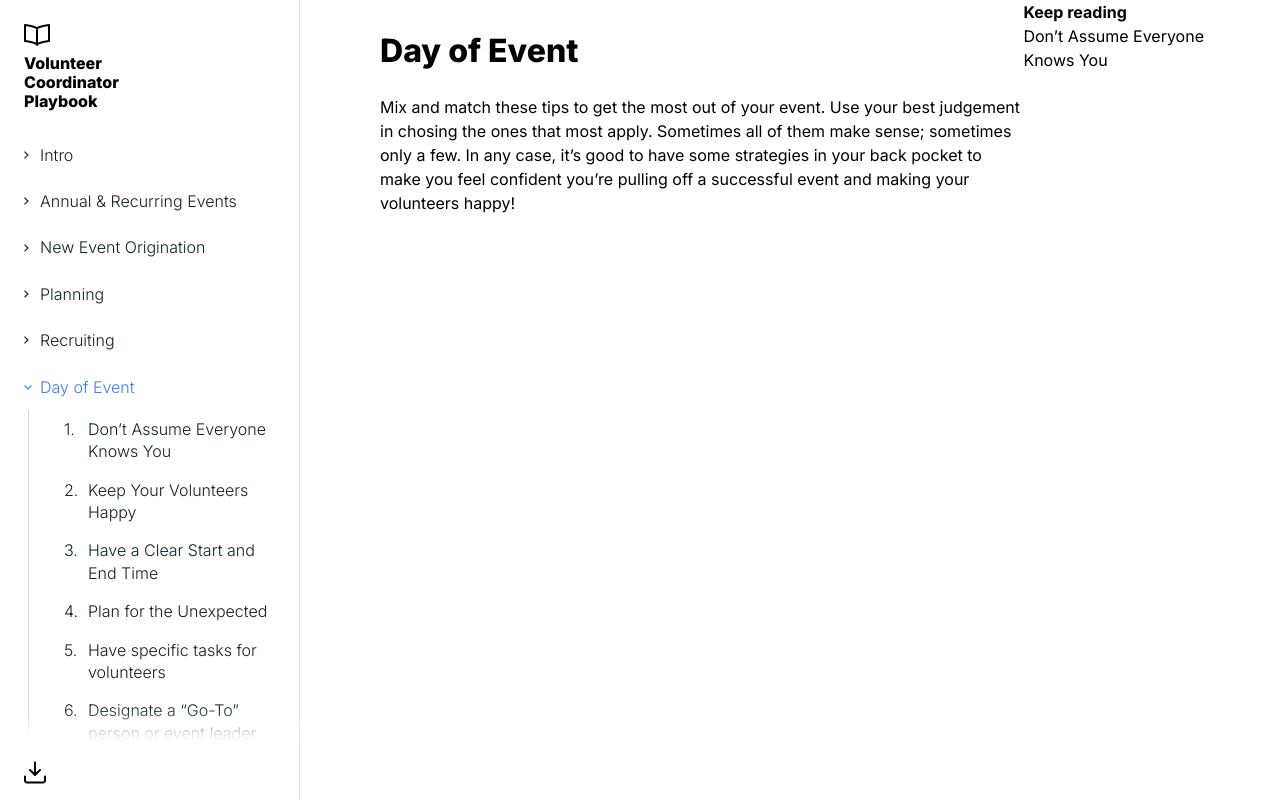
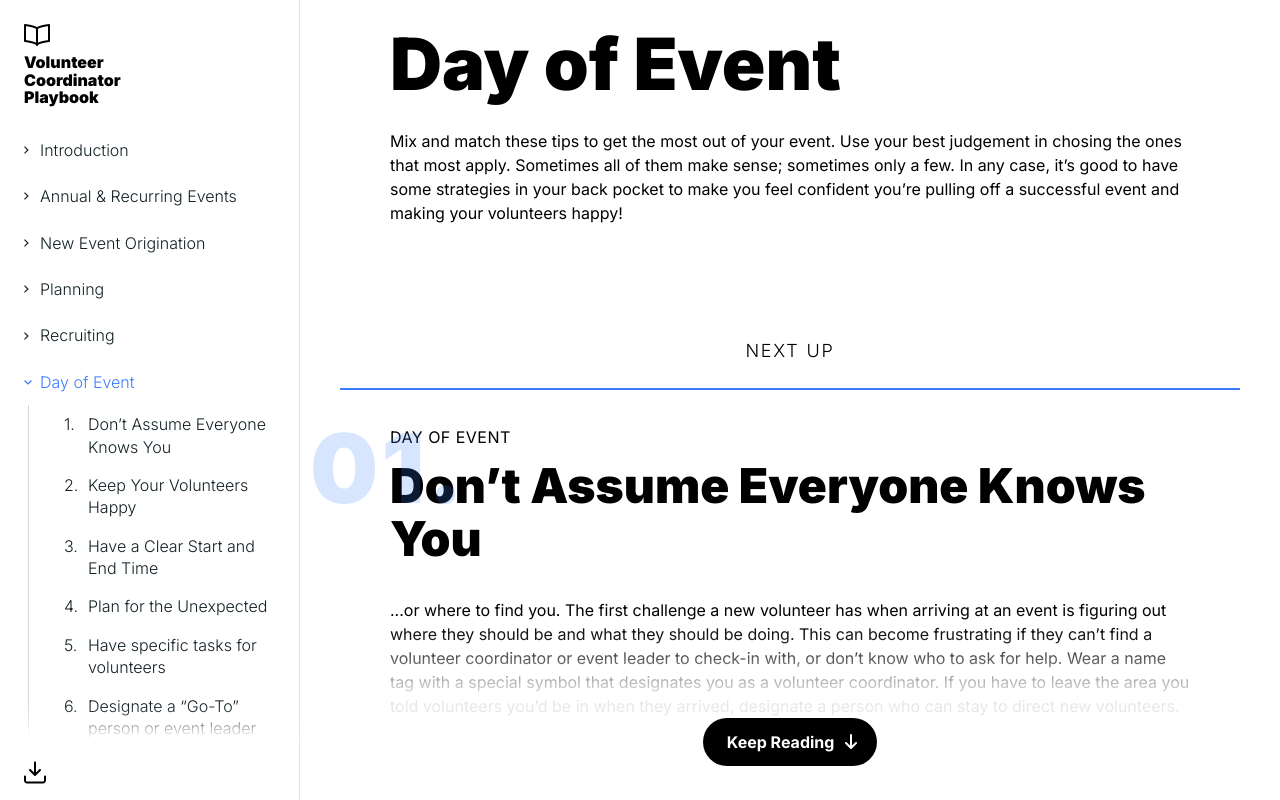
Before and after one commit to kfrank/volunteer-coordinator-playbook, a Gatsby site: page /day-of-event/ in a window 1280 px wide. Built offline with nearby package versions, Linux system fonts and the light colour scheme; Gatsby itself is replaced by a stand-in of ours.

Commit message:
styled the next section link

```diff
--- a/content/playbook/intro/01-audience/index.md
+++ b/content/playbook/intro/01-audience/index.md
@@ -6,7 +6,7 @@ page: "02"
 type: child
 ---
 
-Who is this book for?
+## Who is this book for?
 
 - Organization / Leadership
 - **Volunteer Coordinators** - start here with timeline view.
--- a/content/playbook/intro/index.md
+++ b/content/playbook/intro/index.md
@@ -1,11 +1,11 @@
 ---
-title: "Intro"
+title: "Introduction"
 section: "Intro"
 sectionPage: "1"
 page: "01"
 type: parent
 ---
 
-Vestibulum id ligula porta felis euismod semper. Donec id elit non mi porta gravida at eget metus. Curabitur blandit tempus porttitor. Aenean lacinia bibendum nulla sed consectetur.
+## How to use this playbook & get the most out of your volunteers.
 
-Nullam quis risus eget urna mollis ornare vel eu leo. Etiam porta sem malesuada magna mollis euismod. Lorem ipsum dolor sit amet, consectetur adipiscing elit. Vivamus sagittis lacus vel augue laoreet rutrum faucibus dolor auctor. Vivamus sagittis lacus vel augue laoreet rutrum faucibus dolor auctor.
+So you say you wanna be a volunteer coordinator, now what? Volunteering is a delicate mixture between work and play. As an event leader, you will be leading individuals who have freely given their time to benefit the club and advance the spirit of curling. Having fun and socializing while doing good is the key motivator for people to volunteer. This playbook will help set you and your events up for success.
--- a/gatsby-config.js
+++ b/gatsby-config.js
@@ -5,8 +5,8 @@ module.exports = {
       name: `Klare Frank`,
       summary: `with Jessica Schultz, Alison Buchanan, and Jami Odell for HCDE Captson at the University of Washington.`,
     },
-    description: `A starter blog demonstrating what Gatsby can do.`,
-    siteUrl: `https://gatsby-starter-blog-demo.netlify.com/`,
+    description: `A template for managing your organization’s volunteer best practices.`,
+    siteUrl: `https://klare.io/volunteer-coordinator-playbook`,
     social: {
       twitter: `klare`,
     },
@@ -69,7 +69,7 @@ module.exports = {
       resolve: `gatsby-plugin-google-fonts`,
       options: {
         fonts: [
-          `Inter\:300,400,400i,700,800`, // you can also specify font weights and styles
+          `Inter\:300,400,400i,700,900`, // you can also specify font weights and styles
         ],
         display: "swap",
       },
--- a/gatsby-node.js
+++ b/gatsby-node.js
@@ -17,8 +17,13 @@ exports.createPages = async ({ graphql, actions }) => {
               fields {
                 slug
               }
+              excerpt(pruneLength: 600)
               frontmatter {
                 title
+                section
+                type
+                sectionPage
+                page
               }
             }
           }
--- a/src/components/layout.js
+++ b/src/components/layout.js
@@ -26,7 +26,11 @@ const Layout = ({ title, children }) => {
             className={styles.navToggleInput}
             id="navToggle"
           />
-          <label for="navToggle" className={styles.navToggle}>
+          <label
+            htmlFor="navToggle"
+            for="navToggle"
+            className={styles.navToggle}
+          >
             <svg
               width="11"
               height="18"
--- a/src/components/layout.module.scss
+++ b/src/components/layout.module.scss
@@ -12,6 +12,7 @@
     margin: 0;
     font-size: 1rem;
     width: 10rem;
+    line-height: 1.1;
     a {
       &:hover,
       &:active {
@@ -25,6 +26,32 @@
     align-items: baseline;
   }
 }
+
+.logo {
+  margin-bottom: 0.5rem;
+  max-height: 22px;
+  max-width: 80%;
+}
+
+.contain {
+  margin-left: auto;
+  margin-right: auto;
+  max-width: 80rem;
+  padding-left: 2.5rem;
+  padding-right: 2.5rem;
+  display: flex;
+  align-items: flex-start;
+}
+
+.title {
+  font-weight: 800;
+  font-size: 1.5rem;
+  transition: 0.2s ease all;
+}
+
+//
+// Responsive Navigation
+//
 
 .navToggle {
   height: 22px;
@@ -89,31 +116,19 @@ nav {
   transform: scale(-1) translateX(-30px);
 }
 
-.logo {
-  margin-bottom: 0.5rem;
-  max-height: 22px;
-  max-width: 80%;
-}
-
-.contain {
-  margin-left: auto;
-  margin-right: auto;
-  max-width: 80rem;
-  padding-left: 2.5rem;
-  padding-right: 2.5rem;
-  display: flex;
-  align-items: flex-start;
-}
-
-.title {
-  font-weight: 800;
-  font-size: 1.5rem;
-  transition: 0.2s ease all;
-}
+//
+// Content
+//
 
 .content {
   width: 100%;
   margin-top: 2rem auto;
-  padding-left: 2.5rem;
   height: 100%;
+  .contain {
+    display: block;
+  }
+  article {
+    max-width: 50rem;
+    margin: 0 auto 7rem;
+  }
 }
--- a/src/templates/blog-post.js
+++ b/src/templates/blog-post.js
@@ -10,25 +10,65 @@ const BlogPostTemplate = ({ data, location, pageContext }) => {
   const post = data.markdownRemark
   const siteTitle = data.site.siteMetadata.title
 
-  const { next, previous } = pageContext
+  const { next } = pageContext
   const nextArticle = next && (
-    <Link to={next.fields.slug}>
-      <strong>Keep reading</strong> <br />
-      <span className={styles.page}>{next.frontmatter.page}</span>
-      {next.frontmatter.title}
-      {next.excerpt}
+    <Link to={next.fields.slug} className={styles.nextPage}>
+      <h2>Next Up</h2>
+      <div className={styles.nextPageContainer}>
+        {next.frontmatter.type === "child" ? (
+          <>
+            <span className={styles.nextPageNumber}>
+              {next.frontmatter.sectionPage}.
+            </span>
+            <h3>{next.frontmatter.section}</h3>
+            <h4>{next.frontmatter.title}</h4>
+          </>
+        ) : (
+          <h4 className={styles.nextPageSection}>{next.frontmatter.title}</h4>
+        )}
+        <div className={styles.nextExcerpt}>{next.excerpt}</div>
+      </div>
+      <div className={styles.nextPageButton}>
+        <span>
+          Keep Reading{" "}
+          <svg
+            width="12"
+            height="15"
+            viewBox="0 0 12 15"
+            fill="none"
+            xmlns="http://www.w3.org/2000/svg"
+          >
+            <line
+              x1="6"
+              y1="1"
+              x2="6"
+              y2="12"
+              stroke="white"
+              stroke-width="2"
+              stroke-linecap="round"
+            />
+            <path
+              d="M11 9L6 14L1 9"
+              stroke="white"
+              stroke-width="2"
+              stroke-linecap="round"
+              stroke-linejoin="round"
+            />
+          </svg>
+        </span>
+      </div>
     </Link>
   )
 
   return (
     <Layout location={location} title={siteTitle}>
-      <SEO title={post.frontmatter.title} />
+      <SEO title={`Volunteer Playbook | ${post.frontmatter.title}`} />
       <article>
         <header>
           {post.frontmatter.type === "child" ? (
             <>
-              <span className={styles.page}>
-                {post.frontmatter.sectionPage}
+              <span className={styles.pageNumber}>
+                {post.frontmatter.sectionPage}.
               </span>
               <h2>{post.frontmatter.section}</h2>
             </>
@@ -83,13 +123,15 @@ export const pageQuery = graphql`
           id
         }
         next {
-          excerpt
+          excerpt(pruneLength: 200)
           fields {
             slug
           }
           frontmatter {
             title
-            page
+            sectionPage
+            type
+            section
           }
         }
       }
--- a/src/templates/blog-post.module.scss
+++ b/src/templates/blog-post.module.scss
@@ -1,33 +1,49 @@
 @import "../styles/colors.scss";
 
-.page {
-  font-size: 9rem;
+.pageNumber {
+  font-size: 6rem;
   line-height: 1.1;
-  font-weight: 800;
+  font-weight: 900;
   color: $accentColor;
   opacity: 0.2;
   position: absolute;
-  top: -5.5rem;
-  left: -3rem;
+  top: -0.45rem;
+  left: -4.5rem;
 }
 
 header {
   position: relative;
+  margin-bottom: 2rem;
 
   h1 {
     line-height: 1.2;
-    margin-top: 2rem;
+    margin: 2rem 0 0;
+    font-weight: 900;
+    font-size: 4.5rem;
+    line-height: 90.6%;
   }
 
   h2 {
     font-weight: 300;
-    font-size: 1.25rem;
-    margin: 2rem 0 -2rem;
+    font-size: 1rem;
+    line-height: 90.6%;
+    letter-spacing: 0.03em;
+    text-transform: uppercase;
+    margin: 2rem 0 -1.5rem;
   }
 }
 
 section {
-  max-width: 50rem;
+  margin-bottom: 3rem;
+  h2 {
+    font-family: Inter;
+    font-weight: 400;
+    font-size: 1.5rem;
+    line-height: 120%;
+  }
+  h2 + p {
+    margin-top: 2rem;
+  }
   p {
     margin-bottom: 1rem;
   }
@@ -113,3 +129,131 @@ section {
   display: flex;
   justify-content: end;
 }
+
+article {
+  margin-bottom: 3rem;
+}
+
+.nextPage {
+  position: relative;
+  display: block;
+  .nextPageContainer {
+    max-width: 50rem;
+    margin: 0 auto;
+    position: relative;
+  }
+  h2 {
+    font-weight: 300;
+    font-size: 1.125rem;
+    text-align: center;
+    letter-spacing: 0.1em;
+    text-transform: uppercase;
+    color: black;
+    display: block;
+    border-bottom: 2px solid $accentColor;
+    padding-bottom: 1.5rem;
+    margin-bottom: 2.5rem;
+  }
+  h3 {
+    font-size: 1rem;
+    line-height: 90.6%;
+    letter-spacing: 0.03em;
+    text-transform: uppercase;
+    margin-bottom: 1rem;
+  }
+  h4 {
+    font-weight: 900;
+    font-size: 3rem;
+    line-height: 1.1;
+  }
+  .nextPageNumber {
+    position: absolute;
+    font-weight: 900;
+    font-size: 6rem;
+    letter-spacing: 0.03em;
+    text-transform: uppercase;
+    color: rgba($accentColor, 0.2);
+    left: -5rem;
+    top: -2.125rem;
+  }
+}
+
+.nextPageButton {
+  display: block;
+  text-align: center;
+  padding-bottom: 2rem;
+  box-shadow: 0 -50px 50px white;
+  z-index: 5;
+  position: relative;
+  span {
+    background: black;
+    color: white;
+    // mix-blend-mode: difference;
+    display: inline-flex;
+    align-items: center;
+    padding: 0.75rem 1.25rem 0.75rem 1.5rem;
+    border-radius: 50px;
+    font-weight: 600;
+  }
+  svg {
+    margin-left: 0.675rem;
+  }
+}
+
+.nextExcerpt {
+  margin-top: 2rem;
+}
+
+h4.nextPageSection {
+  text-align: center;
+  font-size: 4rem;
+}
+
+.nextPage {
+  transition: 0.5s ease all;
+  h2 {
+    transition: 0.2s ease all;
+  }
+  .nextPageButton span {
+    transition: 0.2s ease all;
+  }
+}
+
+.nextPage:hover,
+.nextPage:active {
+  h2 {
+    color: $linkColor;
+    border-color: $linkColor;
+  }
+  .nextPageButton span {
+    background: $linkColor;
+    animation-name: bounce;
+    animation-timing-function: cubic-bezier(0.28, 0.84, 0.42, 1);
+    animation-duration: 2s;
+    animation-iteration-count: infinite;
+  }
+}
+
+@keyframes bounce {
+  0% {
+    transform: translateY(0);
+  }
+  10% {
+    transform: translateY(0);
+  }
+  30% {
+    transform: translateY(-100%);
+  }
+  50% {
+    transform: translateY(0);
+  }
+  57% {
+    transform: translateY(-7px);
+  }
+  64% {
+    transform: translateY(0);
+  }
+  100% {
+    transform: translateY(0);
+  }
+}
```
Also changed, not shown: src/templates/arrow.svg (added).
